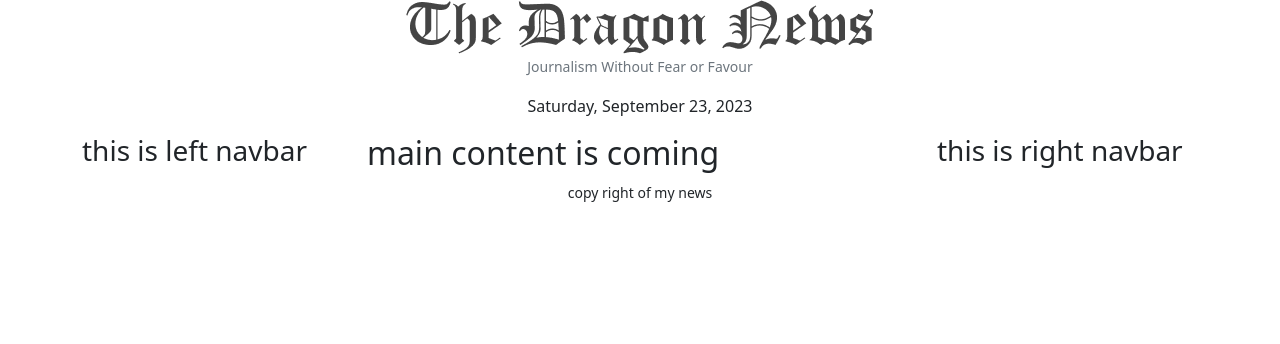
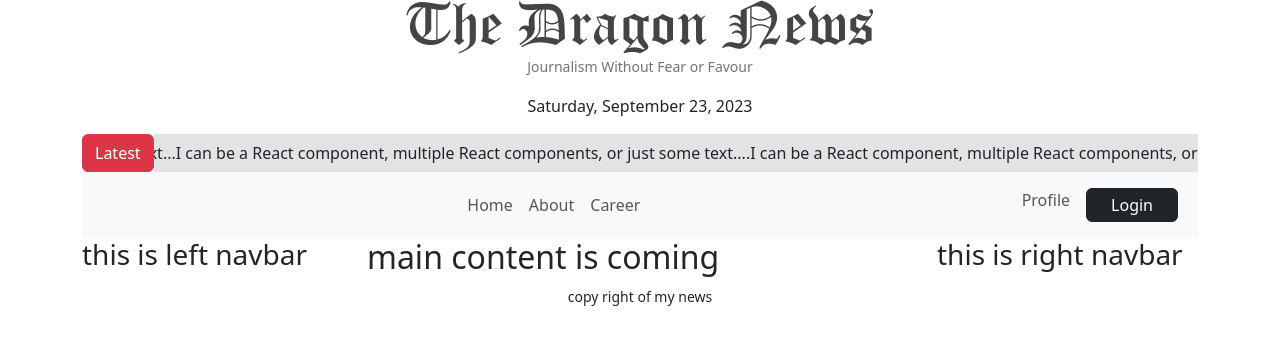
Before and after one commit to MAINULIS/the-dragon-news, a React (Vite) app: page / in a window 1280 px wide. Shown: the top 344 px of the page. Built offline with nearby package versions, Linux system fonts and the light colour scheme.

Commit message:
moment.js and react fast marquee used and navbar added

```diff
--- a/package.json
+++ b/package.json
@@ -18,6 +18,7 @@
     "react": "^18.2.0",
     "react-bootstrap": "^2.8.0",
     "react-dom": "^18.2.0",
+    "react-fast-marquee": "^1.6.1",
     "react-router-dom": "^6.16.0",
     "sort-by": "^1.2.0"
   },
--- a/src/pages/Shared/Header/Header.jsx
+++ b/src/pages/Shared/Header/Header.jsx
@@ -1,16 +1,43 @@
 import React from 'react';
 import logo from '../../../assets/logo.png'
 import moment from 'moment';
+import Marquee from "react-fast-marquee";
+import { Button, Container, Nav, Navbar } from 'react-bootstrap';
 
 const Header = () => {
     return (
-        <div>
+        <Container>
             <div className="text-center">
                 <img src={logo} alt="" />
                 <p className='text-secondary'><small>Journalism Without Fear or Favour</small></p>
                 <p>{moment().format("dddd, MMMM D, YYYY")}</p>
             </div>
-        </div>
+            <div className='d-flex'>
+         <Button variant="danger">Latest</Button>
+                <Marquee className='bg-secondary-subtle' pauseOnHover={true} speed={100}>
+                    I can be a React component, multiple React components, or just some text...I can be a React component, multiple React components, or just some text....
+                </Marquee>
+            </div>
+            <Navbar collapseOnSelect expand="lg" className="bg-body-tertiary" >
+                <Container>
+                    <Navbar.Toggle aria-controls="responsive-navbar-nav" />
+                    <Navbar.Collapse id="responsive-navbar-nav">
+                        <Nav className="mx-auto">
+                            <Nav.Link href="#features">Home</Nav.Link>
+                            <Nav.Link href="#pricing">About</Nav.Link>
+                            <Nav.Link href="#pricing">Career</Nav.Link>
+
+                        </Nav>
+                        <Nav>
+                            <Nav.Link href="#deets">Profile</Nav.Link>
+                            <Nav.Link eventKey={2} href="#memes">
+                                <Button className='py-1 px-4' variant="dark">Login</Button>
+                            </Nav.Link>
+                        </Nav>
+                    </Navbar.Collapse>
+                </Container>
+            </Navbar>
+        </Container>
     );
 };
 
```
Also changed, not shown: 1 other file (tests, documents, lock files or other folders).
